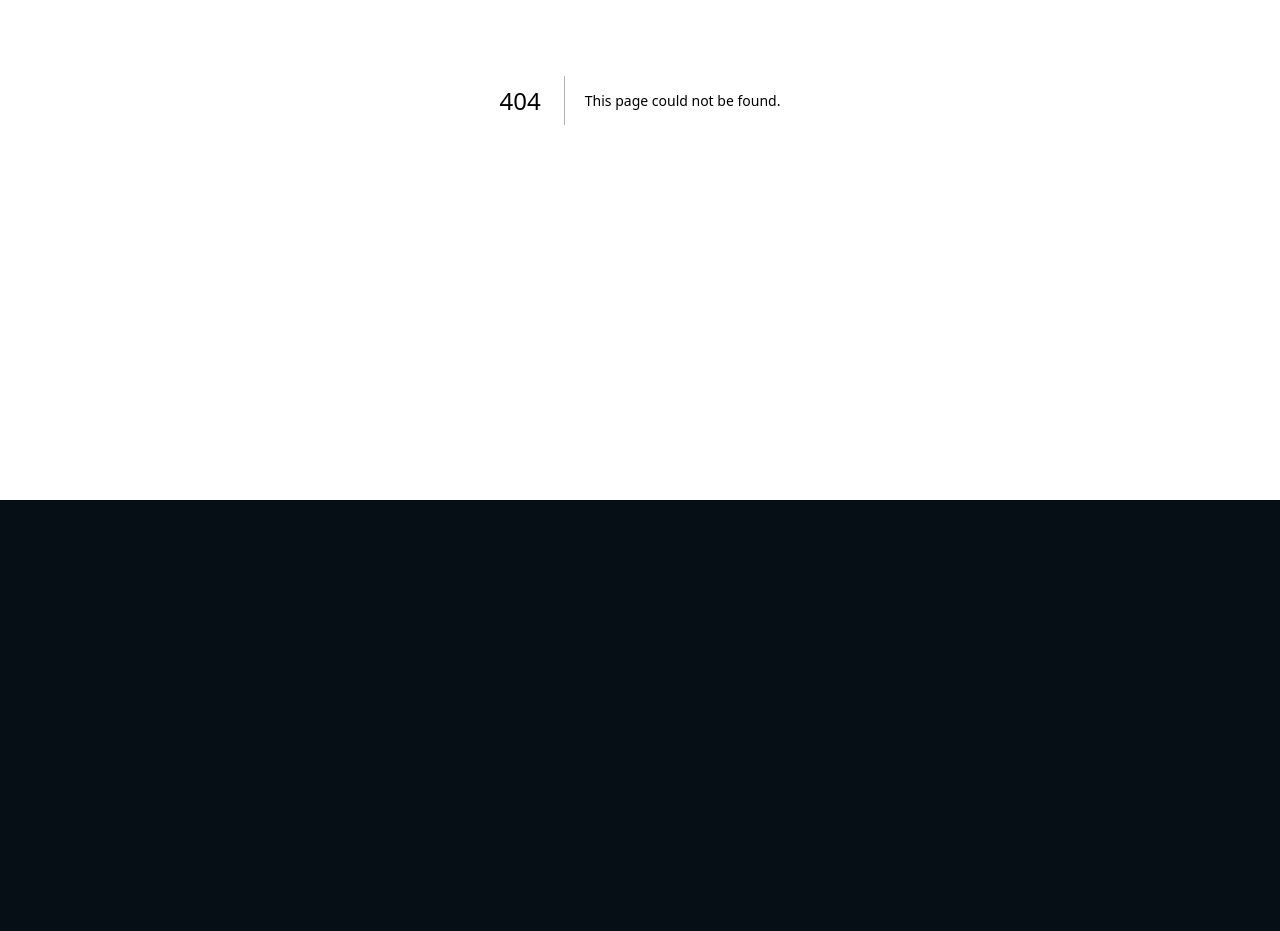
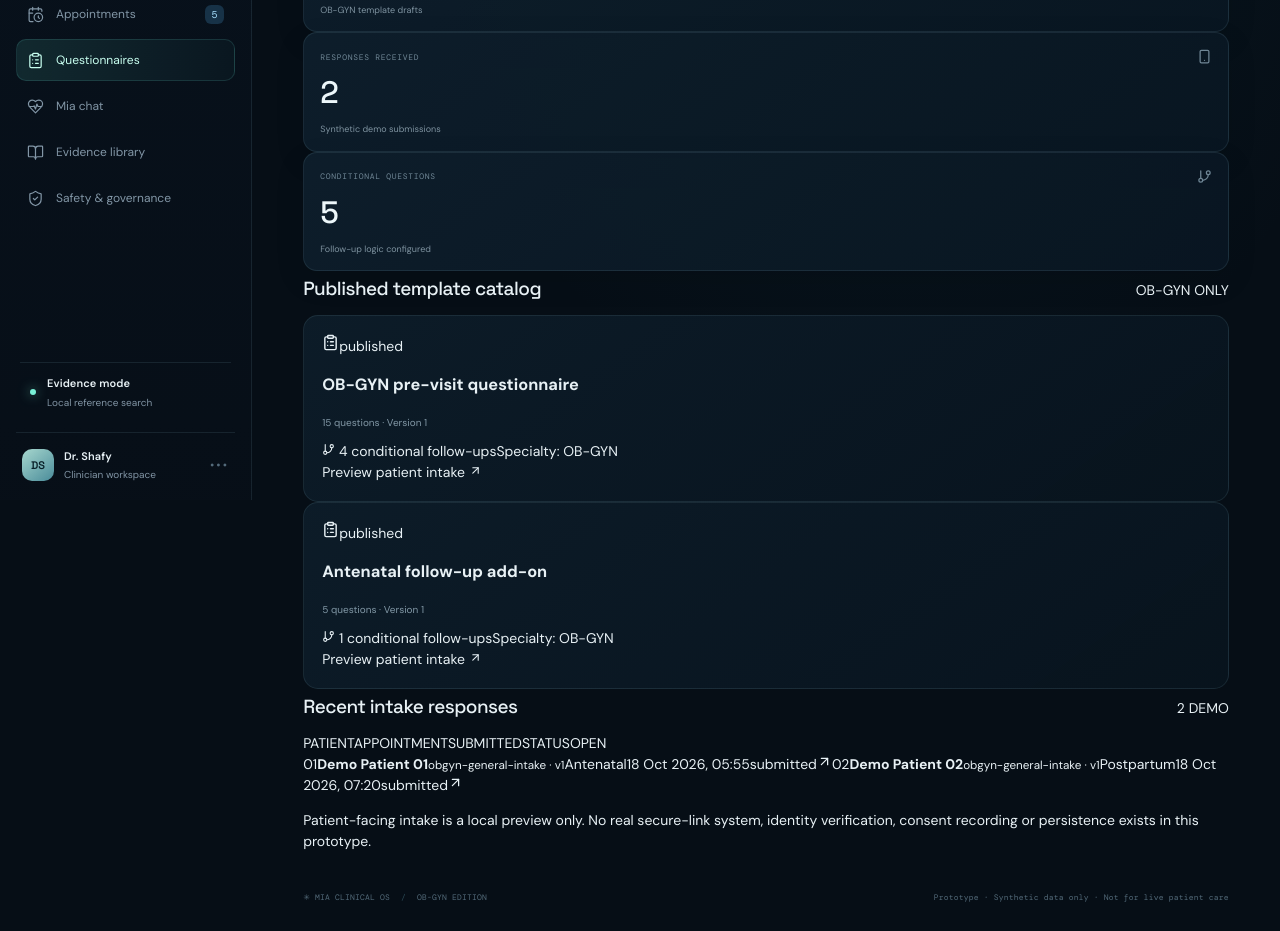
Before and after one commit to MohammedAbdelshafy/ai-front-desk, a Next.js app in the folder apps/mia-obgyn/: page /questionnaires in a window 1280 px wide. Before the commit this address had no page. Shown: the part 300-1231 px from the top of the page. Before the commit the page ends 800 px from the top, so only its background shows below. Built offline with nearby package versions, Linux system fonts and the light colour scheme.

Commit message:
feat: add Mia OB-GYN page.tsx

```diff
--- /dev/null
+++ b/apps/mia-obgyn/src/app/questionnaires/page.tsx
@@ -0,0 +1,14 @@
+import Link from "next/link";
+import { ArrowUpRight, ClipboardList, GitBranch, Smartphone } from "lucide-react";
+import { AppShell, Eyebrow, PageHeading, StatusPill } from "@/components/app-shell";
+import { getAppointments, getQuestionnaireTemplates, getQuestionnaireResponses, getPatients } from "@/lib/demo/repositories";
+
+export default function QuestionnairesPage(){
+ const templates=getQuestionnaireTemplates(),responses=getQuestionnaireResponses(),appointments=getAppointments(),patients=getPatients();
+ return <AppShell active="/questionnaires"><PageHeading eyebrow="PATIENT INTAKE" title="Questionnaires" description="Versioned, doctor-controlled pre-visit forms with conditional questions."/>
+ <section className="questionnaire-stat-grid"><article className="metric-card"><div className="metric-top">TEMPLATES <ClipboardList size={15}/></div><div className="metric-number">{templates.length}</div><div className="metric-foot">OB-GYN template drafts</div></article><article className="metric-card"><div className="metric-top">RESPONSES RECEIVED <Smartphone size={15}/></div><div className="metric-number">{responses.length}</div><div className="metric-foot">Synthetic demo submissions</div></article><article className="metric-card"><div className="metric-top">CONDITIONAL QUESTIONS <GitBranch size={15}/></div><div className="metric-number">{templates.reduce((n,t)=>n+t.questions.filter(q=>q.showIf).length,0)}</div><div className="metric-foot">Follow-up logic configured</div></article></section>
+ <div className="section-heading"><h2>Published template catalog</h2><span className="count-pill">OB-GYN ONLY</span></div><div className="questionnaire-grid">{templates.map(t=><article className="panel questionnaire-card" key={t.id}><div className="questionnaire-card-top"><span className="source-book-icon"><ClipboardList size={17}/></span><StatusPill kind={t.status==="published"?"good":"warn"}>{t.status}</StatusPill></div><h3>{t.title}</h3><p>{t.questions.length} questions · Version {t.version}</p><div className="template-meta"><span><GitBranch size={13}/> {t.questions.filter(q=>q.showIf).length} conditional follow-ups</span><span>Specialty: {t.specialty}</span></div><div className="template-actions"><Link className="button-primary" href={`/intake-demo/${appointments[0]?.id}`}>Preview patient intake <ArrowUpRight size={13}/></Link></div></article>)}</div>
+ <div className="section-heading"><h2>Recent intake responses</h2><span className="count-pill">{responses.length} DEMO</span></div><div className="table-panel"><div className="table-header questionnaire-response-head"><span>PATIENT</span><span>APPOINTMENT</span><span>SUBMITTED</span><span>STATUS</span><span>OPEN</span></div>{responses.map(r=>{const p=patients.find(x=>x.id===r.patientId),a=appointments.find(x=>x.id===r.appointmentId);return <Link className="patient-row" key={r.id} href={`/appointments/${r.appointmentId}`}><span className="patient-name-cell"><span className="patient-initial">{p?.displayId.slice(-2)}</span><span><b>{p?.demoName}</b><small>{r.templateId} · v{r.templateVersion}</small></span></span><span className="table-context">{a?.service??"Not linked"}</span><span className="table-context">{r.submittedAt?new Date(r.submittedAt).toLocaleString("en-GB",{dateStyle:"medium",timeStyle:"short"}):"Not submitted"}</span><span><StatusPill kind="good">{r.status}</StatusPill></span><span className="table-arrow"><ArrowUpRight size={15}/></span></Link>})}</div>
+ <p className="page-disclaimer">Patient-facing intake is a local preview only. No real secure-link system, identity verification, consent recording or persistence exists in this prototype.</p>
+ </AppShell>
+}
```
